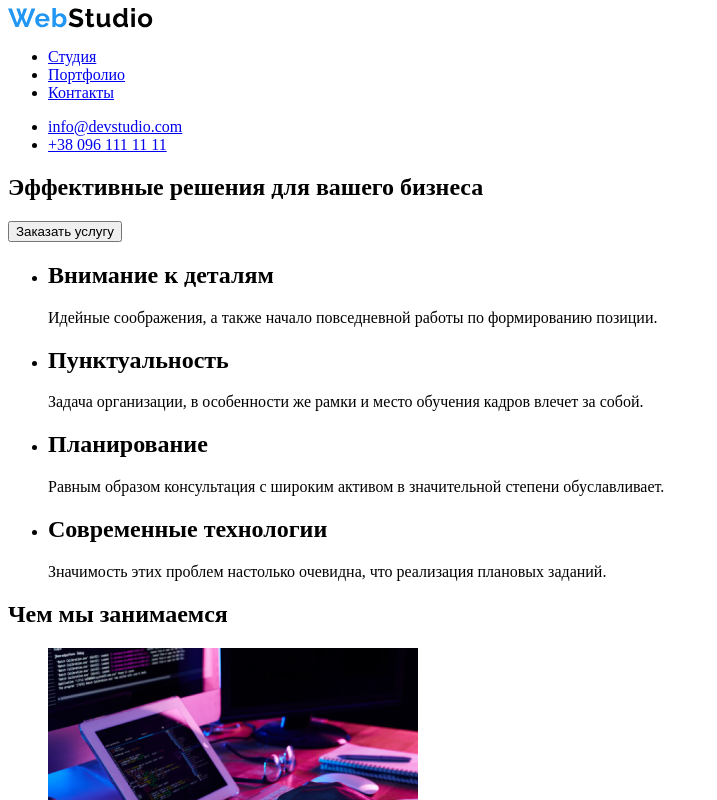
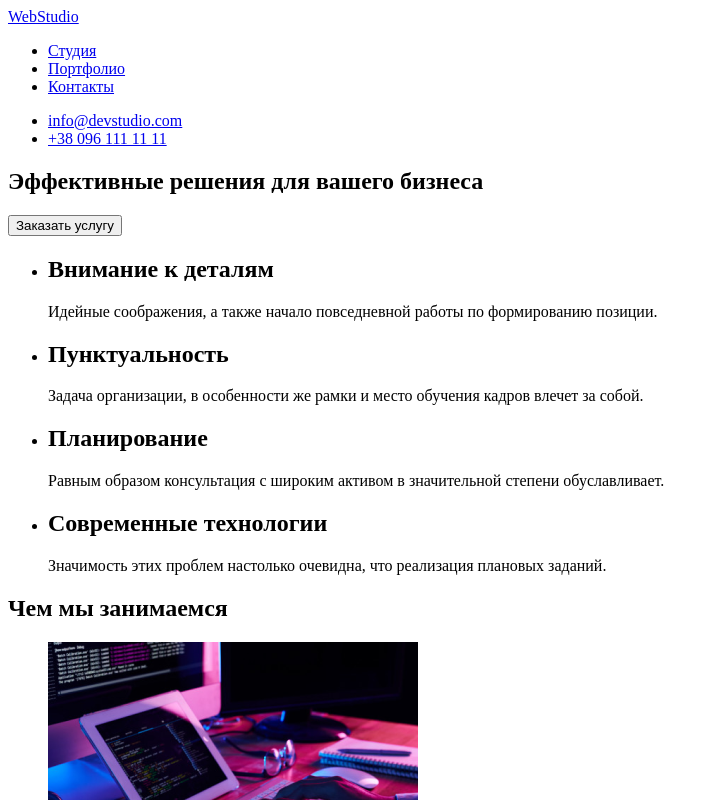
Before and after one commit to Sulimovsky/goit-markup-hw-01, a plain HTML site: page index.html in a window 1280 px wide. Shown: the top 800 px of the page, without its empty margins (0-717 px from the left). Drawn offline with Linux system fonts and the light colour scheme.

Commit message:
Изменил ошибки с логотипом

```diff
--- a/index.html
+++ b/index.html
@@ -13,9 +13,7 @@
 
     <nav>
 
-        <a href="#">
-            <img src="./img/WebStudio.svg" alt="Логотип" width="145">
-        </a>
+        <a href="#">WebStudio</a>
 
         <ul>
             <li>
@@ -131,7 +129,7 @@
 <!--Футер-->
 <footer>
 
-    <img src="./img/WebStudio.svg" alt="Логотип" width="145">
+    <a href="#">WebStudio</a>
 
     <address>
 
```
